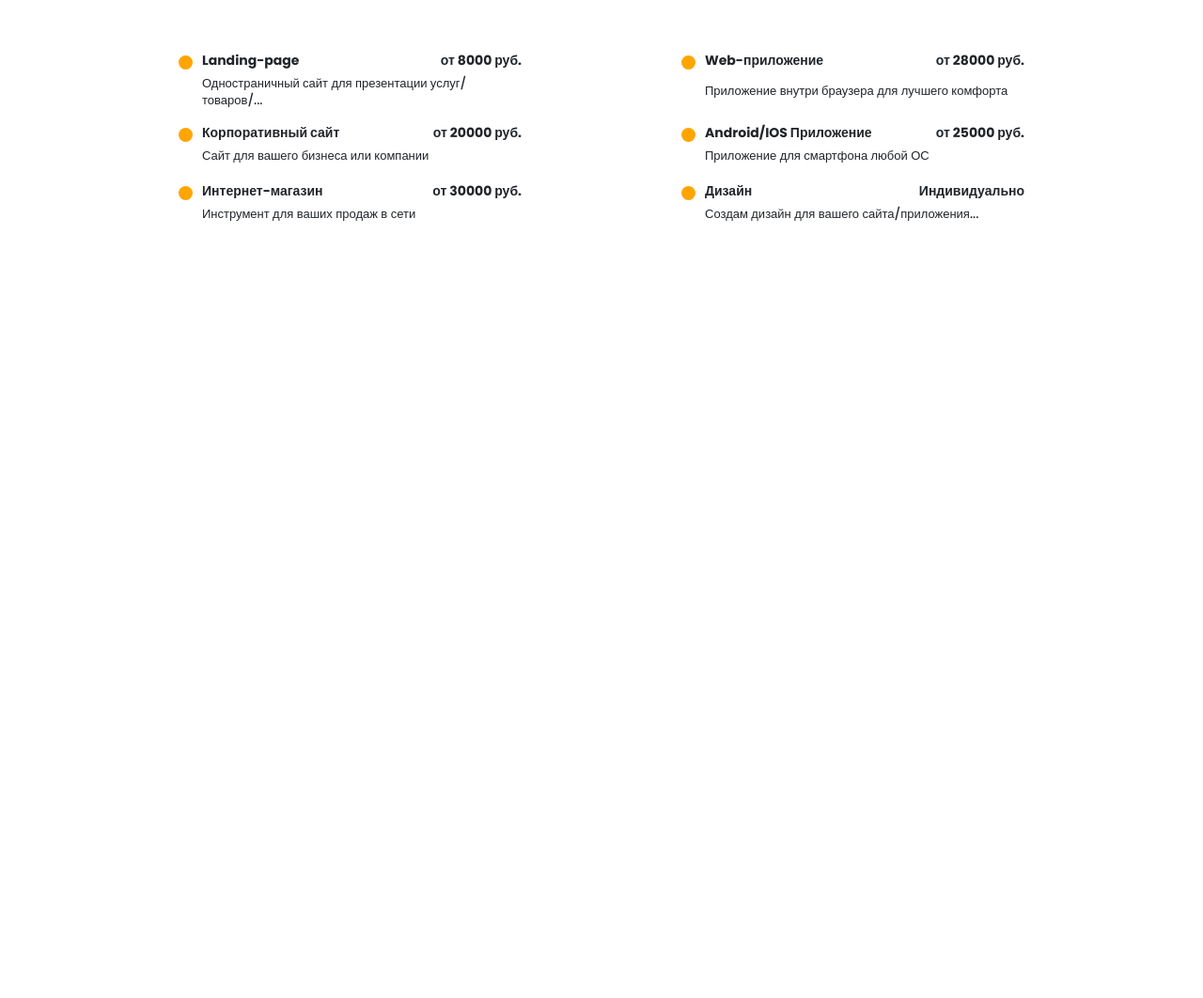
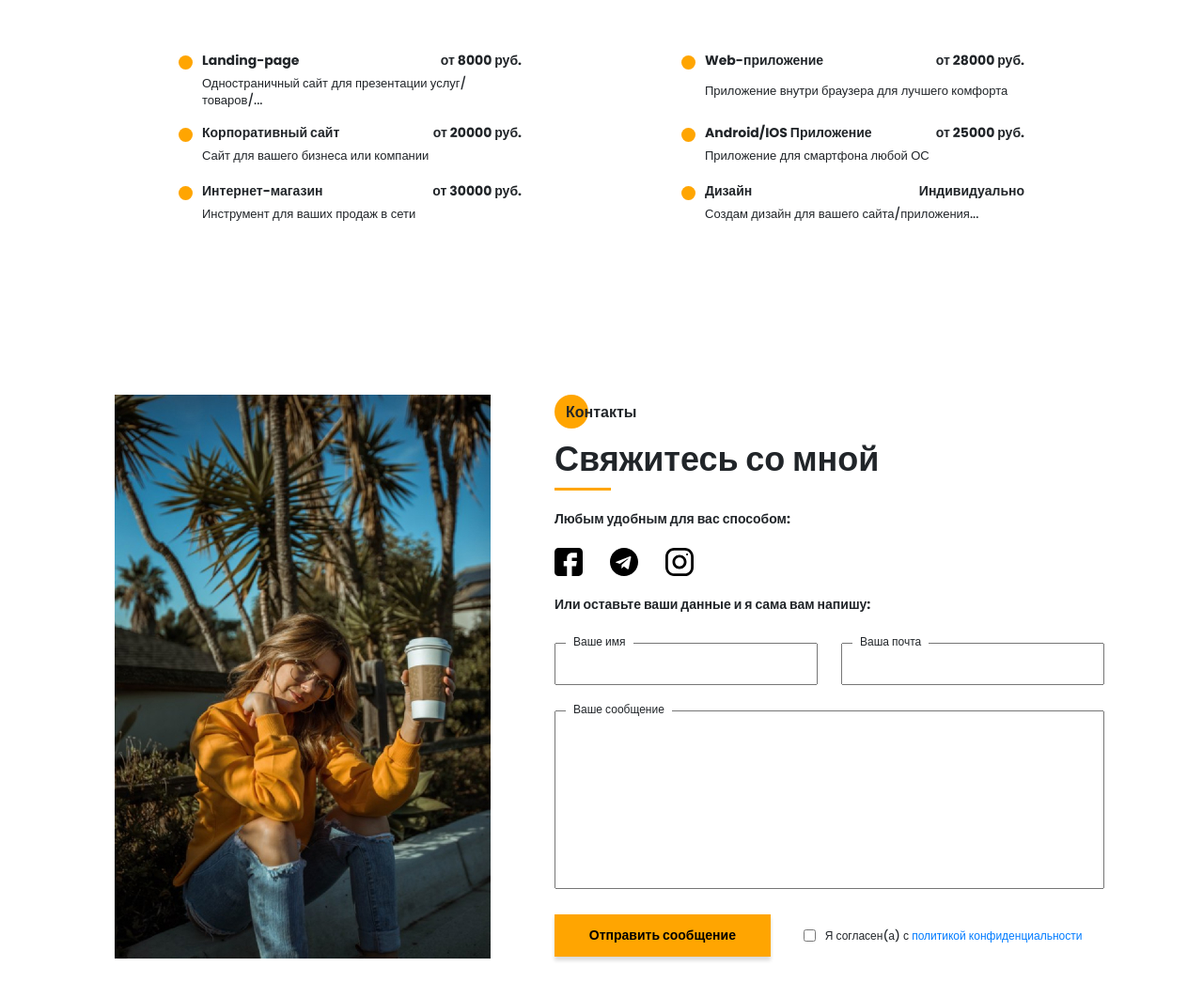
Before and after one commit to VM1793/Pet_Portfolio, a website: page src/index.html in a window 1280 px wide. Shown: the part 4351-5413 px from the top of the page at 94% size. Before the commit the page ends 4651 px from the top, so only its background shows below. Drawn offline with nearby package versions, Linux system fonts and the light colour scheme; files that its build step writes are made by us from their sources; files whose address does not match are found by name.

Commit message:
finished desktop version

```diff
--- a/src/index.html
+++ b/src/index.html
@@ -373,6 +373,61 @@
             </div>
         </div>
     </section>
+    <section class="contacts">
+        <div class="container">
+            <div class="contacts__wrapper">
+                <div class="contacts__photo">
+                    <img src="img/main_photo.jpg" alt="photo">
+                </div>
+                <div class="contacts__descr">
+                    <h2 class="title title_fz16 contacts__title">Контакты</h2>
+                    <div class="title title_fz36 contacts__subtitle">Свяжитесь со мной</div>
+                    <div class="divider"></div>
+                    <div class="title title_fz14 contacts__text">
+                        Любым удобным для вас способом:
+                    </div>
+                    <div class="contacts__social">
+                        <a href="#" class="contacts__link">
+                            <img src="icons/social/Facebook_up.svg" alt="facebook">
+                        </a>
+                        <a href="#" class="contacts__link">
+                            <img src="icons/social/telegram.svg" alt="telegram">
+                        </a>
+                        <a href="#" class="contacts__link">
+                            <img src="icons/social/Instagram_up.svg" alt="instagram">
+                        </a>
+                    </div>
+                    <div class="title title_fz14 contacts__text">
+                        Или оставьте ваши данные и я сама вам напишу:
+                    </div>
+
+                    <form action="#" class="contacts__form">
+                        <div class="contacts__input">
+                            <input required name="name" id="name" type="text">
+                            <label for="name">Ваше имя</label>
+                        </div>
+                        <div class="contacts__input">
+                            <input required name="email" id="email" type="email">
+                            <label for="email">Ваша почта</label>
+                        </div>
+                        <div class="contacts__textarea">
+                            <textarea name="text" id="text"></textarea>
+                            <label for="text">Ваше сообщение</label>
+                        </div>
+                        <div class="contacts__triggers">
+                            <button class="contacts__btn btn">Отправить сообщение</button>
+                            <div class="contacts__policy">
+                                <input required type="checkbox">
+                                <span>Я согласен(а) с <a href="#">политикой конфиденциальности</a></span>
+                            </div>
+                        </div>
+                    </form>
+
+                </div>
+
+            </div>
+        </div>
+    </section>
     <script src="js/script.js"></script>
 </body>
 </html>
--- /dev/null
+++ b/src/sass/blocks/_contacts.scss
@@ -0,0 +1,95 @@
+.contacts {
+    padding: 120px 0 90px 0;
+    &__wrapper {
+        padding: 0 35px 0 52px;
+        display: grid;
+        grid-template-columns: 400px 585px;
+        justify-content: space-between;
+    }
+    &__photo {
+        img {
+            width: 100%;
+        }
+    }
+    &__descr {
+        padding-top: 6px;
+        .divider {
+            margin: 0;
+        }
+    }
+    &__title {
+        position: relative;
+        padding: 1px 0 0 12px;
+        @include before_circle;
+    }
+    &__text, &__social {
+        margin-top: 20px;
+    }
+    &__link {
+        margin-right: 25px;
+        img {
+            min-width: 30px;
+            min-height: 30px;
+        }
+    }
+    &__form {
+        margin-top: 30px;
+        display: grid;
+        grid-template: 45px 190px 45px / repeat(2, 280px);
+        justify-content: space-between;
+        row-gap: 27px;
+        label {
+            display: block;
+            position: absolute;
+            top: -10px;
+            left: 12px;
+            height: 18px;
+            padding: 0 8px;
+            background-color: #fff;
+            font-size: 12px;
+            margin-bottom: 0;
+        }
+    }
+    &__triggers {
+        grid-column: 1 / 3;
+        display: grid;
+        grid-template-columns: repeat(2, auto);
+        column-gap: 35px;
+    }
+    &__policy {
+        font-size: 12px;
+        line-height: 14px;
+        display: flex;
+        align-items: center;
+        input {
+            margin-right: 10px;
+        }
+    }
+    &__input {
+        position: relative;
+        input {
+            width: 100%;
+            height: 100%;
+            padding: 0 20px;
+            font-size: 12px;
+        }
+
+    }
+    &__textarea {
+        position: relative;
+        grid-column: 1 / 3;
+        textarea {
+            width: 100%;
+            height: 100%;
+            resize: none;
+            padding: 20px;
+            font-size: 12px;
+        }
+    }
+    &__btn {
+        border: none;
+        font-weight: bold;
+        font-size: 14px;
+        line-height: 21px;
+    }
+}
--- a/src/sass/style.scss
+++ b/src/sass/style.scss
@@ -34,3 +34,4 @@
 @import 'blocks/skills';
 @import 'blocks/portfolio';
 @import 'blocks/price';
+@import 'blocks/contacts';
```
Also changed, not shown: dist/css/style.min.css, dist/index.html.
